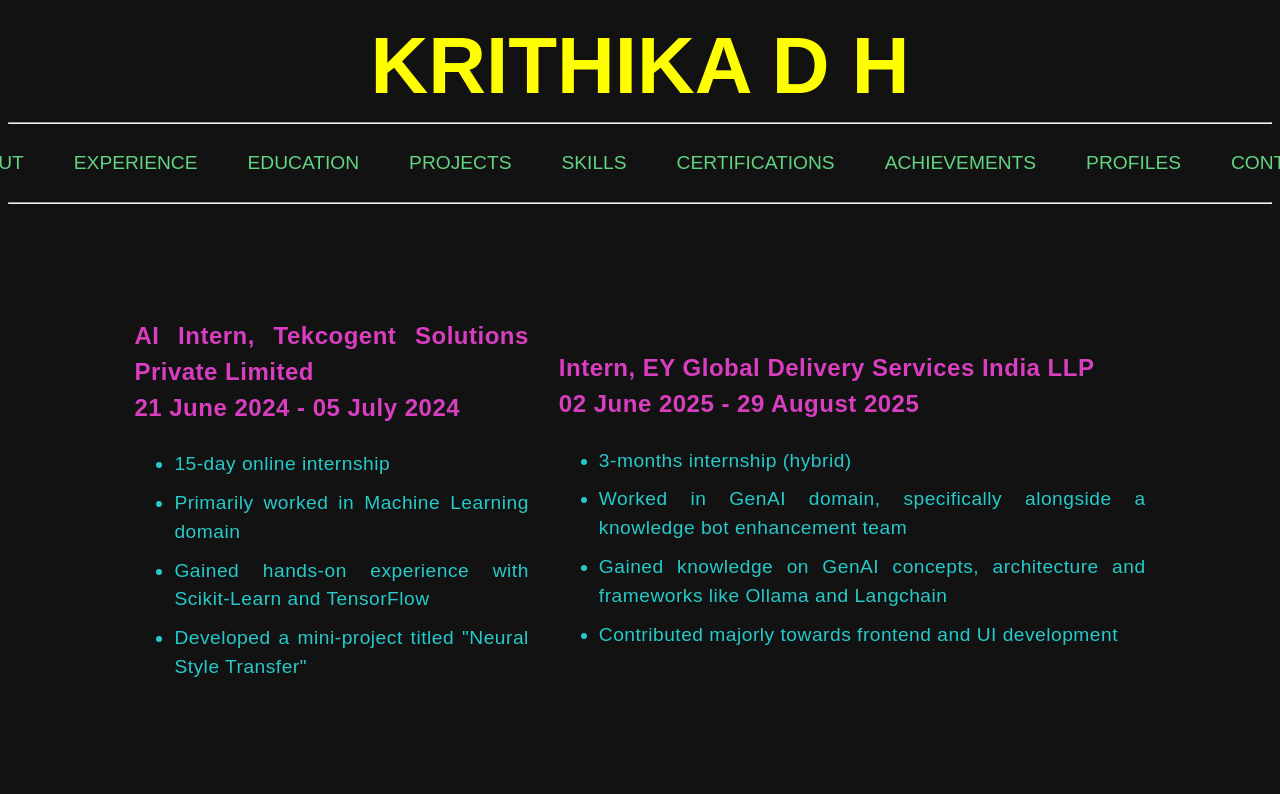
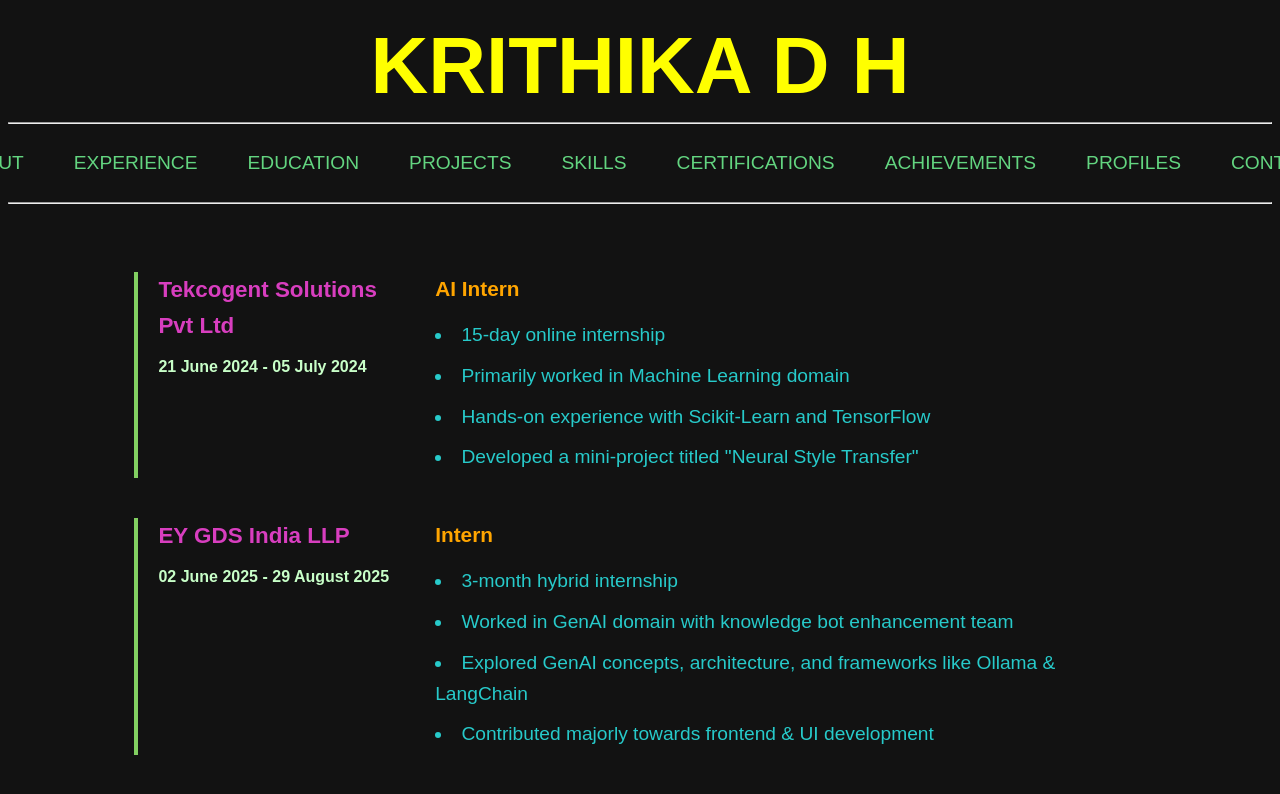
Before and after one commit to krithikadh/PORTFOLIO, a React (Vite) app in the folder portfolio/: page /experience in a window 1280 px wide. Shown: the top 794 px of the page. Built offline with nearby package versions, Linux system fonts and the light colour scheme.

Commit message:
experience change

```diff
--- a/portfolio/src/components/FunctionalComponents/Experience.jsx
+++ b/portfolio/src/components/FunctionalComponents/Experience.jsx
@@ -1,42 +1,44 @@
 import React from "react";
-import "../css/About.css";
+import "../css/Experience.css";
 
-function Experience(){
+function Experience() {
   return (
-        <div className="about-container">
-          <div>
-          <h3>
-            AI Intern, Tekcogent Solutions Private Limited<br/>
-            21 June 2024 - 05 July 2024
-          </h3>
-          <p>
+    <div className="experience-container">
+      {/* Tekcogent Internship */}
+      <div className="experience-item">
+        <div className="experience-left">
+          <h3>Tekcogent Solutions Pvt Ltd</h3>
+          <p>21 June 2024 - 05 July 2024</p>
+        </div>
+        <div className="experience-right">
+          <h4>AI Intern</h4>
           <ul>
             <li>15-day online internship</li>
             <li>Primarily worked in Machine Learning domain</li>
-                <li>Gained hands-on experience with Scikit-Learn and TensorFlow</li>
+            <li>Hands-on experience with Scikit-Learn and TensorFlow</li>
             <li>Developed a mini-project titled "Neural Style Transfer"</li>
           </ul>
-          </p>
+        </div>
       </div>
 
-          <div>
-          <h3>
-            Intern, EY Global Delivery Services India LLP<br/>
-            02 June 2025 - 29 August 2025
-          </h3>
-          <p>
+      {/* EY Internship */}
+      <div className="experience-item">
+        <div className="experience-left">
+          <h3>EY GDS India LLP</h3>
+          <p>02 June 2025 - 29 August 2025</p>
+        </div>
+        <div className="experience-right">
+          <h4>Intern</h4>
           <ul>
-                <li>3-months internship (hybrid)</li>
-                <li>Worked in GenAI domain, specifically alongside a knowledge bot enhancement team</li>
-                <li>Gained knowledge on GenAI concepts, architecture and frameworks like Ollama and Langchain</li>
-                <li>Contributed majorly towards frontend and UI development</li>
+            <li>3-month hybrid internship</li>
+            <li>Worked in GenAI domain with knowledge bot enhancement team</li>
+            <li>Explored GenAI concepts, architecture, and frameworks like Ollama & LangChain</li>
+            <li>Contributed majorly towards frontend & UI development</li>
           </ul>
-          </p>
         </div>
-
       </div>
-
+    </div>
   );
 }
 
-export default Experience
+export default Experience;
--- a/portfolio/src/components/css/About.css
+++ b/portfolio/src/components/css/About.css
@@ -2,8 +2,8 @@
   display: flex;
   align-items: center;
   justify-content: center;
-  gap: 30px; /* space between photo and text */
-  padding: 80px 10% 10px; /* ⬅ added more top padding (80px) */
+  gap: 30px;
+  padding: 80px 10% 10px;
   width: 100%;
   box-sizing: border-box;
   margin: 10px 0;
@@ -30,9 +30,9 @@
 .profile-pic {
   width: 280px;
   height: 280px;
-  border-radius: 0; /* square */
+  border-radius: 0;
   object-fit: cover;
-  outline: 8px solid rgb(130, 207, 97); /* frame effect */
+  outline: 8px solid rgb(130, 207, 97);
   box-shadow: 0px 4px 10px rgba(0, 0, 0, 0.2);
 }
 
@@ -40,7 +40,6 @@
   flex: 2;
 }
 
-/* Animation */
 @keyframes fadeInUp {
   0% {
     opacity: 0;
@@ -52,7 +51,6 @@
   }
 }
 
-/* Responsive layout for smaller screens */
 @media (max-width: 768px) {
   .about-container {
     flex-direction: column;
--- /dev/null
+++ b/portfolio/src/components/css/Experience.css
@@ -0,0 +1,92 @@
+.experience-container {
+  display: flex;
+  flex-direction: column;
+  gap: 40px;
+  padding: 60px 10%;
+  width: 100%;
+  box-sizing: border-box;
+
+  font-family: Arial, sans-serif;
+  color: rgb(39, 202, 202);
+  font-size: 1.1rem;
+  line-height: 1.6;
+  animation: fadeInUp 1s ease-in-out forwards;
+}
+
+.experience-item {
+  display: flex;
+  align-items: flex-start;
+  gap: 40px;
+  border-left: 4px solid rgb(130, 207, 97);
+  padding-left: 20px;
+}
+
+.experience-left {
+  flex: 1;
+  font-weight: bold;
+  color: rgb(130, 207, 97);
+}
+
+.experience-left h3 {
+  margin: 0 0 10px;
+  font-size: 1.4rem;
+}
+
+.experience-left p {
+  margin: 0;
+  font-size: 1rem;
+  color: rgb(200, 255, 200);
+}
+
+.experience-right {
+  flex: 3;
+}
+
+.experience-right h4 {
+  margin: 0 0 10px;
+  font-size: 1.3rem;
+  color: rgb(39, 202, 202);
+}
+
+.experience-right ul {
+  list-style: disc inside;
+  margin: 0;
+  padding-left: 0;
+}
+
+@keyframes fadeInUp {
+  0% {
+    opacity: 0;
+    transform: translateY(20px);
+  }
+  100% {
+    opacity: 1;
+    transform: translateY(0);
+  }
+}
+
+@media (max-width: 768px) {
+  .experience-item {
+    flex-direction: column;
+    gap: 15px;
+    border-left: none;
+    border-top: 3px solid rgb(130, 207, 97);
+    padding-left: 0;
+    padding-top: 15px;
+  }
+
+  .experience-left {
+    color: rgb(39, 202, 202);
+    text-align: center;
+  }
+
+  .experience-right {
+    text-align: justify;
+  }
+}
+
+.experience-right h4 {
+  margin: 0 0 10px;
+  font-size: 1.3rem;
+  color: #FFA500; /* green shade */
+}
```
Lines whose indentation alone changed are shown as unchanged.
